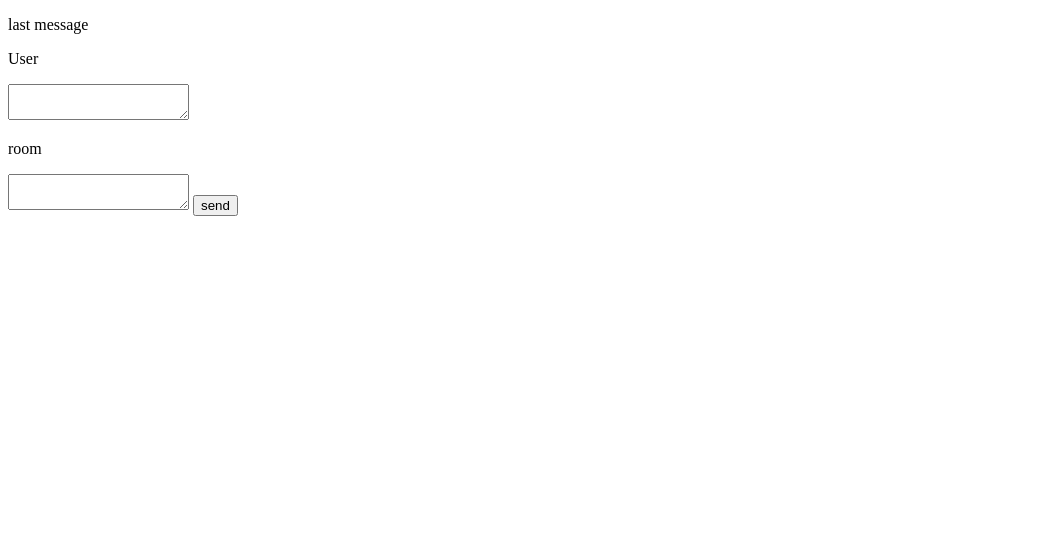
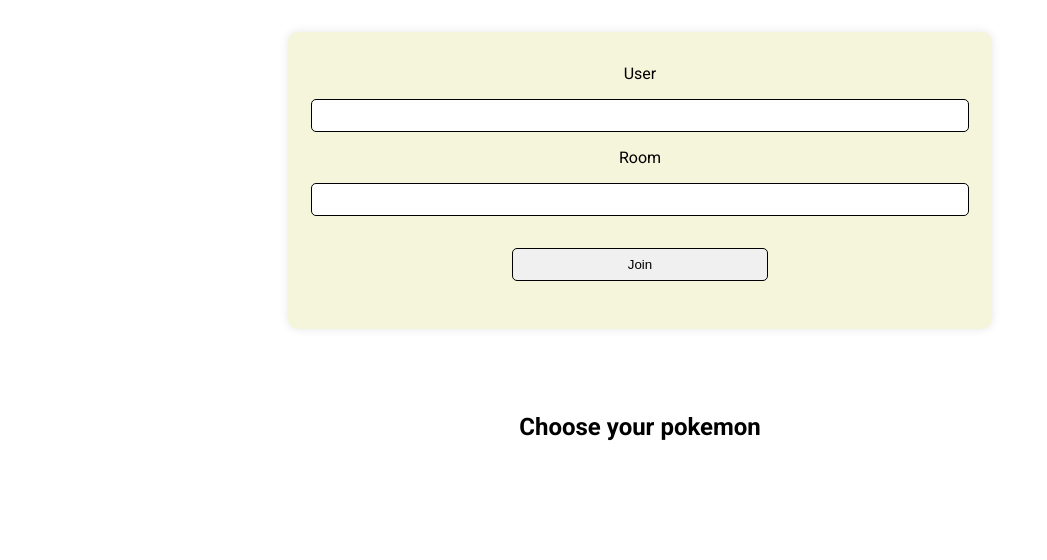
Before and after one commit to YesIDo49/pokemon-socketIo, a plain HTML site: page front/index.html in a window 1280 px wide. Shown: the whole page, without its empty margins (0-1047 px from the left). Drawn offline with nearby package versions, Linux system fonts and the light colour scheme; no server answers.

Commit message:
:lipstick: add some style

```diff
--- a/front/index.html
+++ b/front/index.html
@@ -4,18 +4,22 @@
     <meta charset="UTF-8">
     <meta name="viewport" content="width=device-width, initial-scale=1.0">
     <link href="style/style.css" rel="stylesheet" type="text/css">
-    <title>Document</title>
+    <title>Pokemon Battle</title>
 </head>
 <body>
-    <p>last message</p>
-    <p class="data"></p>
-    <p>User</p>
-    <textarea name="" id="user"></textarea>
-    <p>room</p>
-    <textarea name="" id="room"></textarea>
-    <button onclick="send()">send</button>
+    <div class="join-battle">
+        <label for="user">User</label>
+        <input name="" id="user"/>
+        <label for="room">Room</label>
+        <input name="" id="room"/>
 
-    <div id="choice-pokemon" class="choice-pokemon"></div>
+        <button onclick="send()">Join</button>
+    </div>
+
+    <div class="pokemon-container">
+        <h2>Choose your pokemon</h2>
+        <div id="choice-pokemon" class="choice-pokemon"></div>
+    </div>
 
 </body>
 <script src="https://cdn.socket.io/4.7.5/socket.io.min.js" integrity="sha384-2huaZvOR9iDzHqslqwpR87isEmrfxqyWOF7hr7BY6KG0+hVKLoEXMPUJw3ynWuhO" crossorigin="anonymous"></script>
--- a/front/script.js
+++ b/front/script.js
@@ -49,7 +49,6 @@
 // };
 
 const displayPokemon = () => {
-    pokemonContainer.innerHTML = '';
     pokemons.forEach((pokemon) => {
         pokemonContainer.innerHTML +=
             `<div class="pokemon-card">
--- a/front/style/style.scss
+++ b/front/style/style.scss
@@ -1,8 +1,59 @@
+@import url('https://fonts.googleapis.com/css2?family=Roboto:wght@400;500;700&display=swap');
+body{
+  font-family: 'Roboto', sans-serif;
+  margin: 0;
+  padding: 0;
+  box-sizing: border-box;
+}
+
+.join-battle{
+  display: flex;
+  flex-direction: column;
+  align-items: center;
+  justify-content: center;
+  padding: 2rem;
+  background-color: beige;
+  border-radius: 10px;
+  box-shadow: 0 0 10px rgba(0,0,0,0.1);
+  width: 50%;
+  margin: 2rem auto;
+
+  input{
+    padding: 0.5rem;
+    margin: 1rem 0;
+    width: 100%;
+    border: 1px solid black;
+    border-radius: 5px;
+  }
+
+  button{
+    padding: 0.5rem;
+    margin: 1rem 0;
+    width: 40%;
+    border: 1px solid black;
+    border-radius: 5px;
+    background-color: #f0f0f0;
+    cursor: pointer;
+    transition: all 0.3s ease-in-out;
+
+    &:hover{
+      background-color: #e0e0e0;
+    }
+  }
+}
+
+.pokemon-container {
+  display: flex;
+  flex-direction: column;
+  align-items: center;
+  padding: 2rem;
+
   .choice-pokemon{
     display: flex;
     justify-content: space-evenly;
     align-items: center;
     padding: 2rem;
+    width: 100%;
 
     .pokemon-card{
       display: flex;
@@ -38,3 +89,4 @@
       }
     }
   }
+}
```
Also changed, not shown: front/style/style.css, 1 other file. Lines whose indentation alone changed are shown as unchanged.
